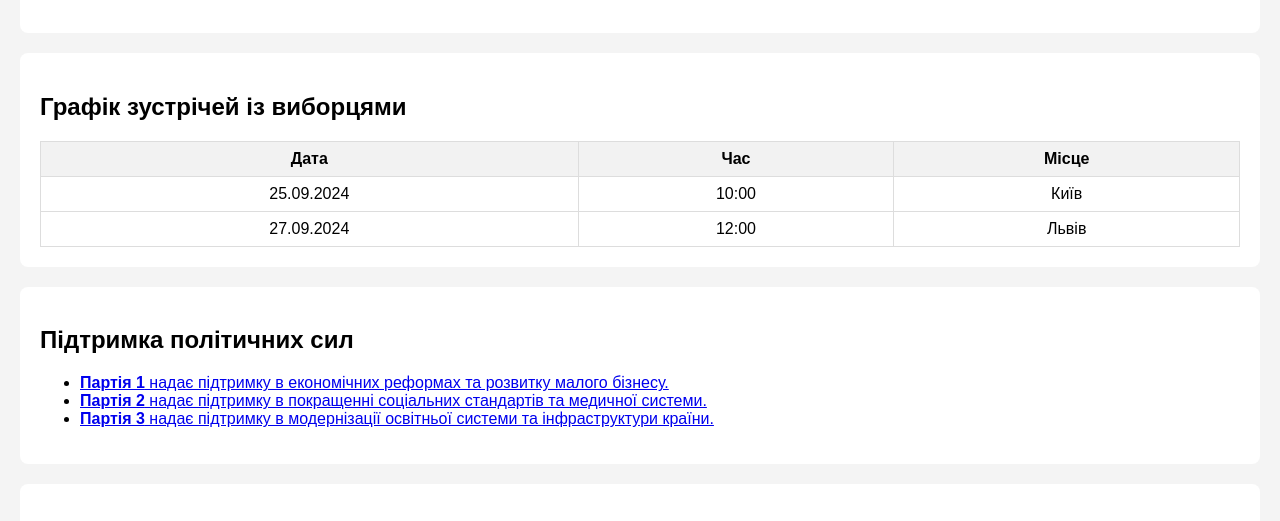
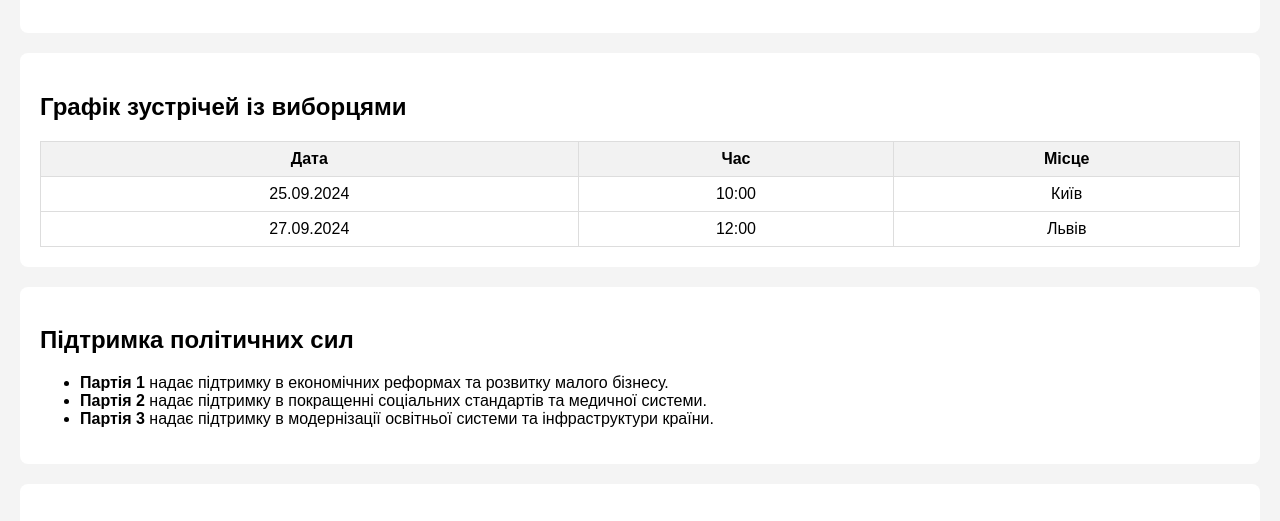
Before and after one commit to neskvichok/lab1, a plain HTML site: page index.html in a window 1280 px wide. Shown: the part 601-1122 px from the top of the page. Drawn offline with Linux system fonts and the light colour scheme.

Commit message:
change some text decoration

```diff
--- a/styles.css
+++ b/styles.css
@@ -32,6 +32,11 @@ section {
     border-radius: 8px; /* заокруглення країв */
 }
 
+section a{
+    color: black;
+    text-decoration: none;
+}
+
 table {
     width: 100%;
     border-collapse: collapse; /* забирає відступи між клітинками */
```
